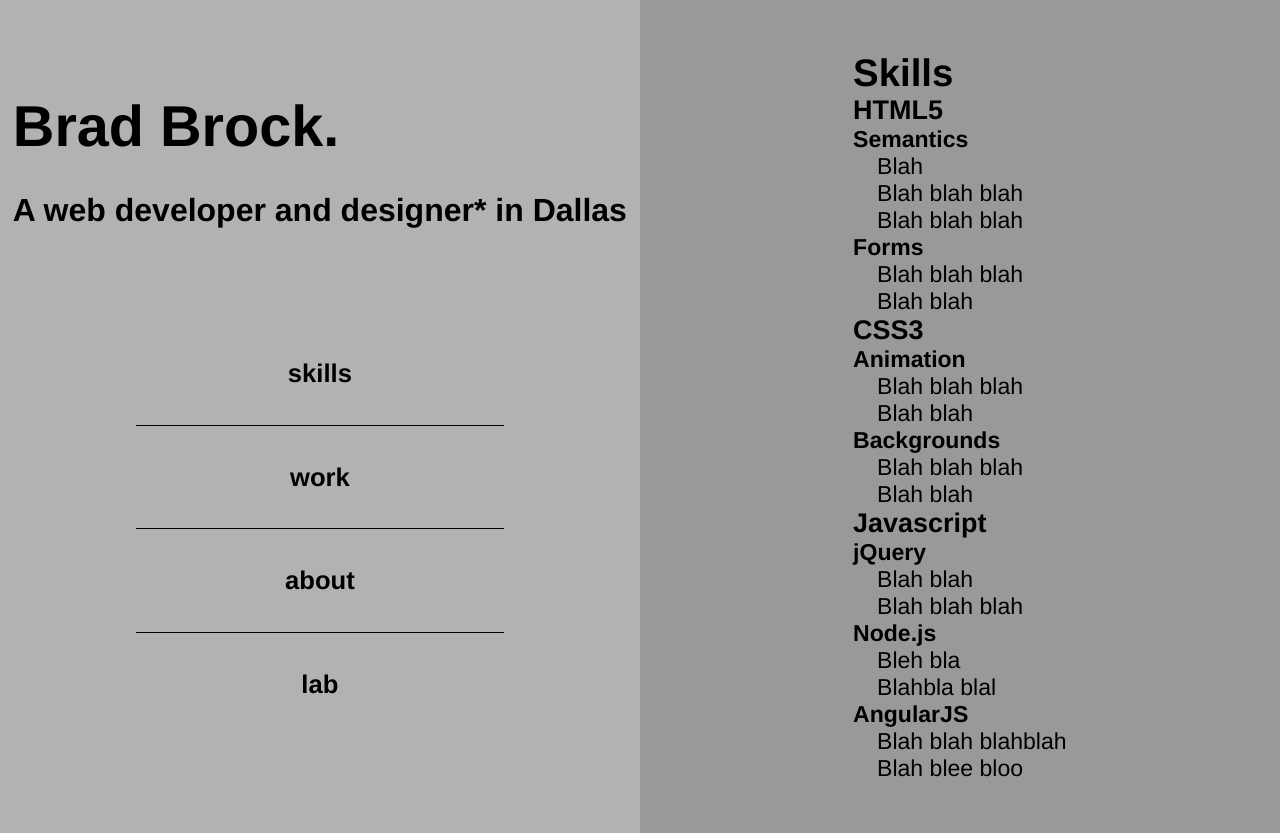
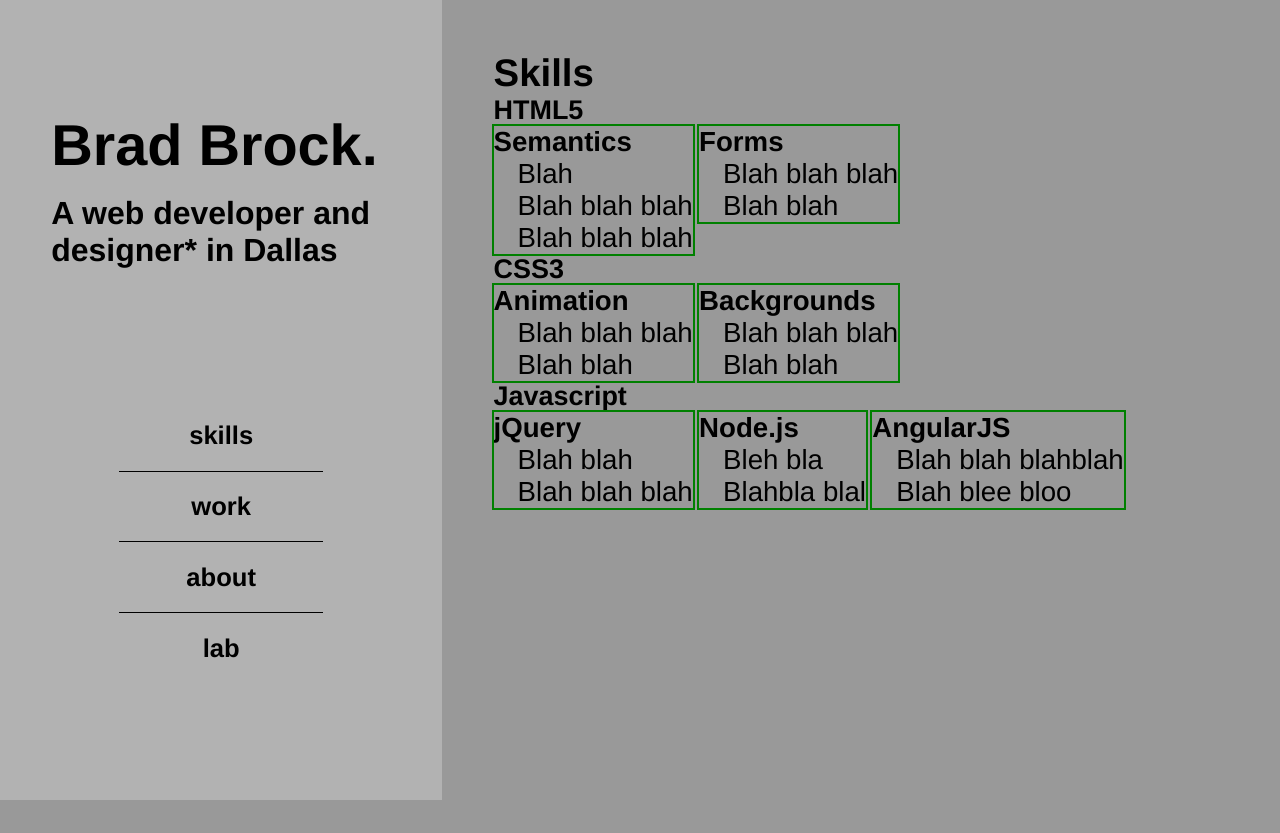
Before and after one commit to Spyrojoe/VBT4.0, a PHP site: page / in a window 1280 px wide. After the commit the page ends 800 px from the top, so only its background shows below. Run offline with PHP 8.4, Linux system fonts and the light colour scheme; some libraries are stand-ins or nearby versions.

Commit message:
More flex box stuff

```diff
--- a/index.html
+++ b/index.html
@@ -7,14 +7,14 @@
 	<script src="http://ajax.googleapis.com/ajax/libs/jquery/1.11.1/jquery.min.js"></script>
 </head>
 <body>
-	<div class="flex clfx">
+	<div class="flex-wrap clfx">
 		<header class="col col-1">
 			<div class="intro">
 				<!--<p class="greet">Hi, I'm</p>-->
 				<h1>Brad Brock.</h1>
 				<p>A web developer and designer* in Dallas</p><!-- this should be a 'p' element-->
 				<!--<p class="asterisk">*in that order</p>-->
-			</div><!-- end wrap -->
+			</div>
 			<nav>
 				<ul>
 					<li><a href="#">skills</a></li>
@@ -26,52 +26,66 @@
 		</header>
 		<main>
 
-			<section>
+			<section class="skills">
 				<h2>Skills</h2>
 				<section>
 					<h3>HTML5</h3>
+						<section class="skillset">
 							<h4>Semantics</h4>
 							<ul>
 								<li>Blah</li>
 								<li>Blah blah blah</li>
 								<li>Blah blah blah</li>
 							</ul>
+						</section>
+						<section class="skillset">
 							<h4>Forms</h4>
 							<ul>
 								<li>Blah blah blah</li>
 								<li>Blah blah</li>
 							</ul>
 						</section>
+				</section>
 				<section>
 					<h3>CSS3</h3>
+						<section class="skillset">
 							<h4>Animation</h4>
 							<ul>
 								<li>Blah blah blah</li>
 								<li>Blah blah</li>
 							</ul>
+						</section>
+					<section class="skillset">
 						<h4>Backgrounds</h4>
 						<ul>
 							<li>Blah blah blah</li>
 							<li>Blah blah</li>
 						</ul>
 					</section>
+				</section>
 				<section>
 					<h3>Javascript</h3>
+					<section class="skillset">
 						<h4>jQuery</h4>
 						<ul>
 							<li>Blah blah</li>
 							<li>Blah blah blah</li>
 						</ul>
+					</section>
+					<section class="skillset">
 						<h4>Node.js</h4>
 						<ul>
 							<li>Bleh bla</li>
 							<li>Blahbla blal</li>
 						</ul>
+					</section>
+					<section class="skillset">
 						<h4>AngularJS</h4>
 						<ul>
 							<li>Blah blah blahblah</li>
 							<li>Blah blee bloo</li>
 						</ul>
+					</section>
 				</section>
 			</section>
 
--- a/style.css
+++ b/style.css
@@ -25,10 +25,6 @@ ol, ul{
 	margin: 0 auto;
 	width: 100%;
 }
-.flex{
-
-	/*flex-direction: column;*/
-}
 header{
 	display: -webkit-box;
 	display: -webkit-flex;
@@ -46,7 +42,7 @@ header{
 	font-weight: 700;
 	background: rgba(0,0,0,.3);
 }
-.flex{
+.flex-wrap{
 	display: -webkit-box;
 	display: -webkit-flex;
 	display: -ms-flexbox;
@@ -54,11 +50,13 @@ header{
 	-webkit-box-orient: horizontal;
 	-webkit-box-direction: normal;
 	-webkit-flex-direction: row;
-	    -ms-flex-direction: row;
-	        flex-direction: row;
+	-ms-flex-direction: row;
+	flex-direction: row;
+	height: 100vh;
+
 }
 header, main{
-	padding: 4% 1%;
+	padding: 4%;
 }
 main{
 	display: -webkit-box;
@@ -70,13 +68,13 @@ main{
 	-webkit-flex-direction: column;
 	    -ms-flex-direction: column;
 	        flex-direction: column;
-	-webkit-justify-content: space-around;
+	/*-webkit-justify-content: space-around;
 	    -ms-flex-pack: distribute;
 	        justify-content: space-around;
 	-webkit-box-align: center;
 	-webkit-align-items: center;
 	    -ms-flex-align: center;
-	        align-items: center;
+	        align-items: center;*/
 	-webkit-box-flex: 2;
 	-webkit-flex-grow: 2;
 	    -ms-flex-positive: 2;
@@ -98,6 +96,10 @@ section h2{
 header span{
 	display: block;
 	line-height: .9em;
+}
+.intro p{
+	display: inline-block;
+	max-width: 340px;
 }
 nav{
 	text-align: center;
@@ -125,26 +127,13 @@ nav a{
 	font-style: italic;
 	font-size: .6em;
 }
-
-.tools{
-	display: -webkit-box;
-	display: -webkit-flex;
-	display: -ms-flexbox;
-	display: flex;
-	-webkit-box-orient: vertical;
-	-webkit-box-direction: normal;
-	-webkit-flex-direction: column;
-	    -ms-flex-direction: column;
-	        flex-direction: column;
-	-webkit-justify-content: space-around;
-	    -ms-flex-pack: distribute;
-	        justify-content: space-around;
-	-webkit-box-align: center;
-	    -ms-flex-align: center;
-	        align-items: center;
-	-webkit-align-items: center;
-	margin: 0 auto;
-}
 ul{
 	margin-left: 24px;
 }
+
+
+.skillset{
+	display: inline-block;
+	outline: 2px green solid;
+	vertical-align: top;
+}
```
Lines whose indentation alone changed are shown as unchanged.
